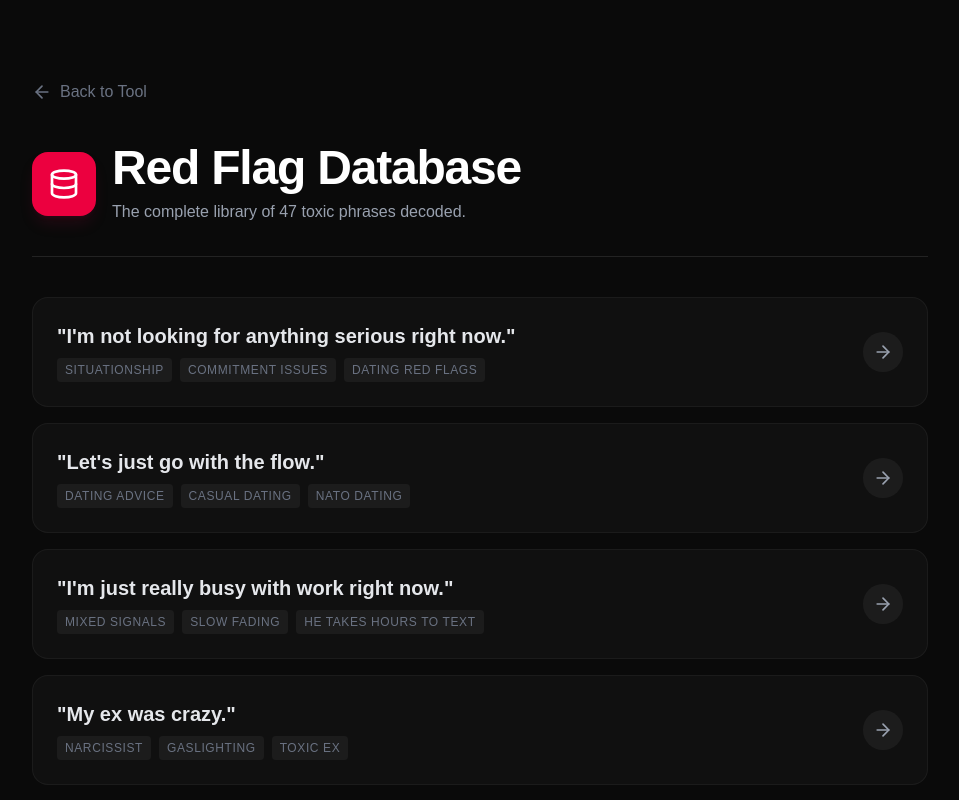
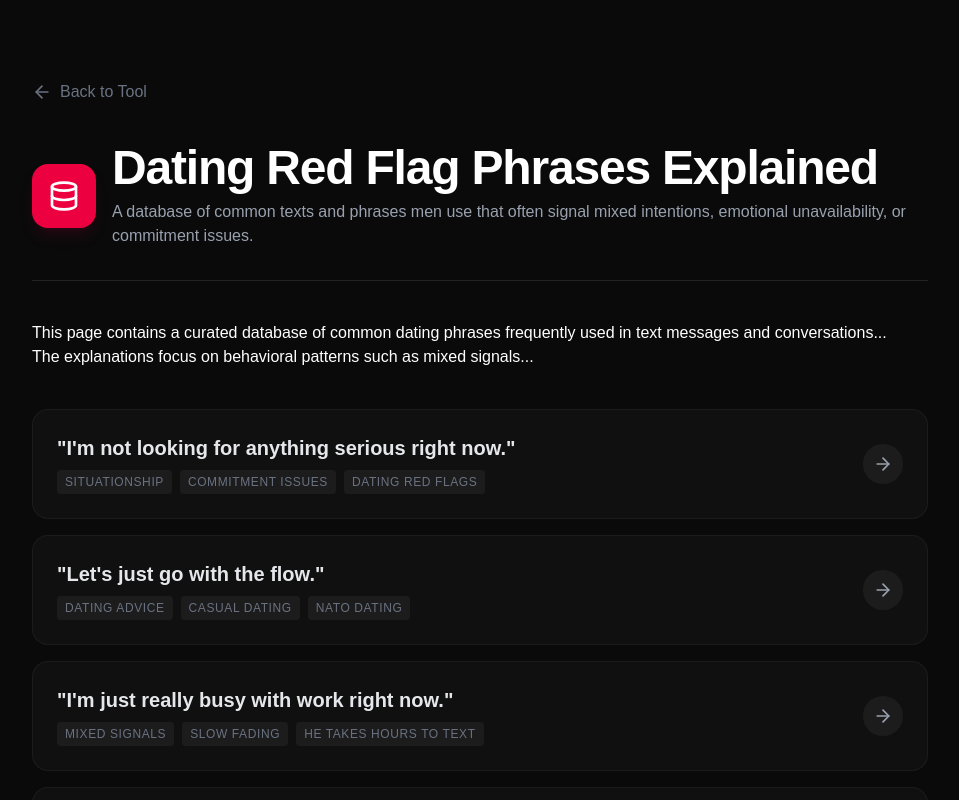
Before and after one commit to ciweige419/decode-his-text, a Next.js app: page /database in a window 1280 px wide. Shown: the top 800 px of the page, without its empty margins (160-1119 px from the left). Built offline with nearby package versions, Linux system fonts and the light colour scheme.

Commit message:
Update H1 for SEO clarity

```diff
--- a/app/database/page.tsx
+++ b/app/database/page.tsx
@@ -23,10 +23,19 @@ export default function DatabasePage() {
              <Database size={32} />
            </div>
            <div>
-             <h1 className="text-4xl md:text-5xl font-black tracking-tight">Red Flag Database</h1>
-             <p className="text-gray-400 mt-2">The complete library of {TOXIC_QUOTES.length} toxic phrases decoded.</p>
+             <h1 className="text-4xl md:text-5xl font-black tracking-tight">Dating Red Flag Phrases Explained</h1>
+             <p className="text-gray-400 mt-2"> A database of common texts and phrases men use that often signal mixed intentions, emotional unavailability, or commitment issues.</p>
            </div>
         </div>
+
+        <section>
+  <p>
+    This page contains a curated database of common dating phrases frequently used in text messages and conversations...
+  </p>
+  <p>
+    The explanations focus on behavioral patterns such as mixed signals...
+  </p>
+</section>
 
         {/* 列表区域 */}
         <div className="grid gap-4">
```
